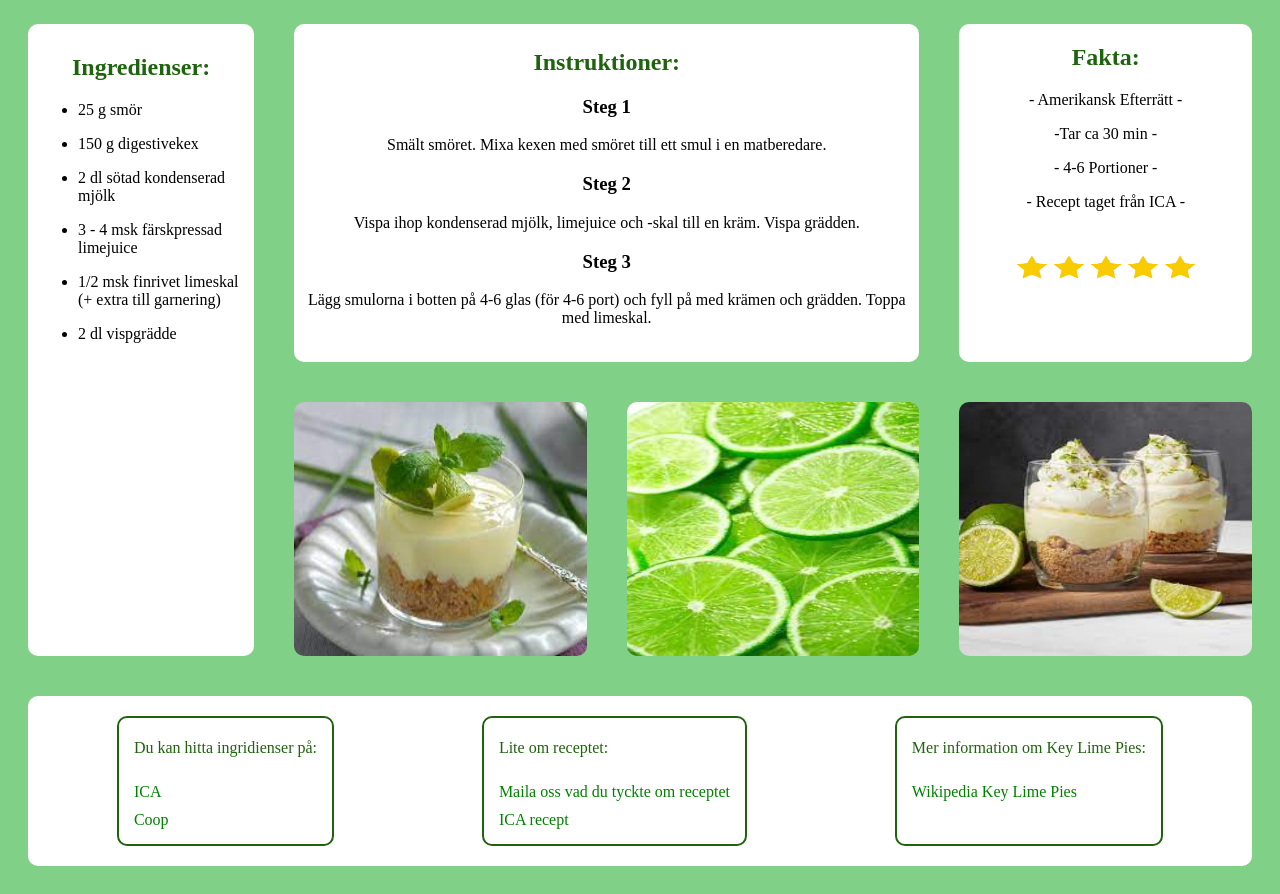
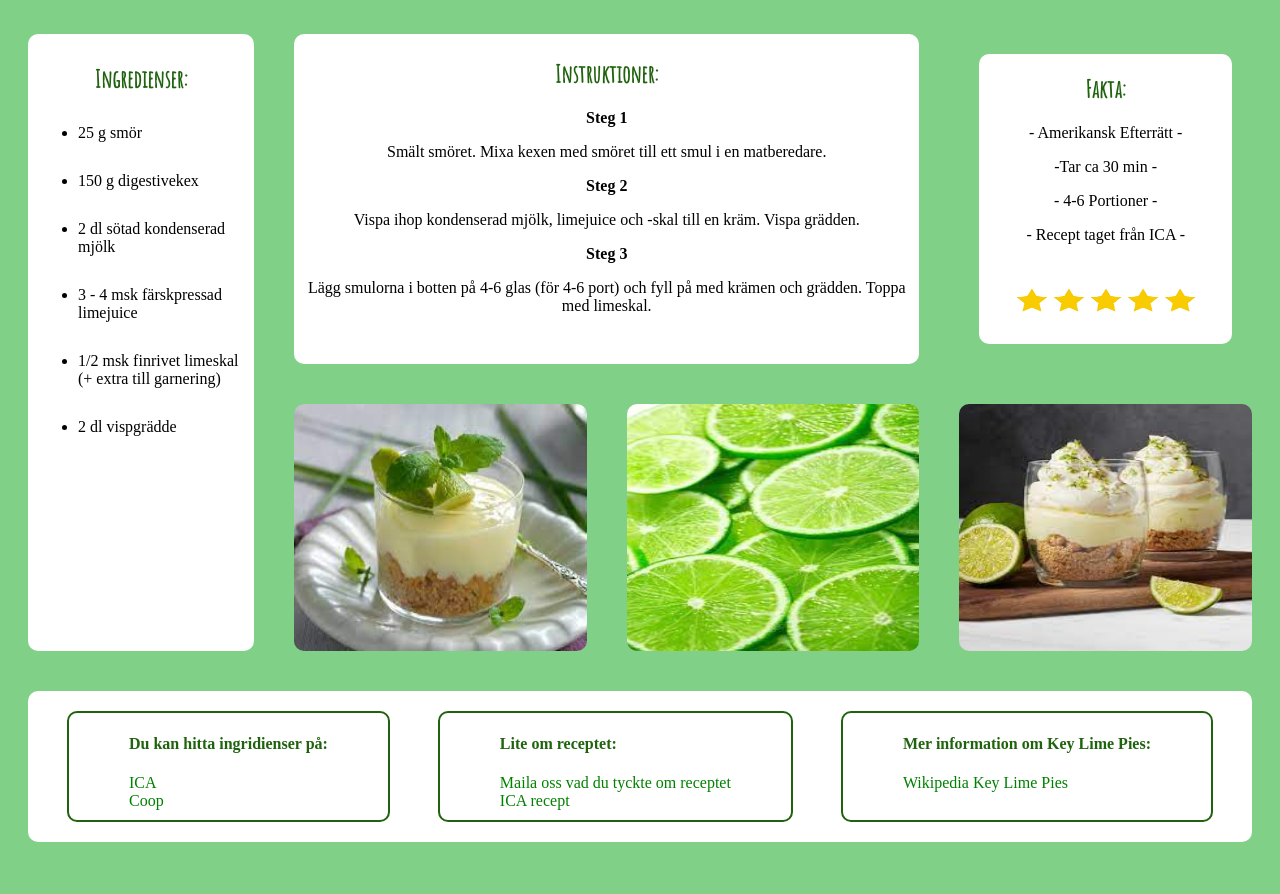
Before and after one commit to TE22A-andersson-tea/Projekt-1_Key_lime_pie, a plain HTML site: page index.html in a window 1280 px wide. Shown: the part 124-1018 px from the top of the page. After the commit the page ends 994 px from the top, so only its background shows below. Drawn offline with Linux system fonts and the light colour scheme; a web font is replaced by a local one.

Commit message:
Förkortat min css fil och laggt till bilder

```diff
--- a/index.html
+++ b/index.html
@@ -5,26 +5,26 @@
     <meta name="viewport" content="width=device-width, initial-scale=1.0">
     <title>Document</title>
     <link rel="stylesheet" href="style.css">
+    <link rel="stylesheet" href="https://fonts.googleapis.com/css?family=Sofia">
+    <link rel="stylesheet" href="https://fonts.googleapis.com/css?family=Indie Flower">
+    <link rel="stylesheet" href="https://fonts.googleapis.com/css?family=Amatic SC">
 </head>
 
 <body>
     <header>
+        <img id = "Lime" src="./img/lime-slice-icon-illustration-png.webp" alt="Limeskiva">
         <h1>Key Lime Pie</h1>
+        <img id = "Lime"src="./img/lime-slice-icon-illustration-png.webp" alt="Limeskiva">
     </header>
 
     <div class = "Ingredienser">
         <h2>Ingredienser:</h2>
         <ul>
             <li>25 g smör</li>
-            <p></p>
             <li>150 g digestivekex</li>
-            <p></p>
             <li>2 dl sötad kondenserad mjölk</li>
-            <p></p>
             <li>3 - 4 msk färskpressad limejuice</li>
-            <p></p>
             <li>1/2 msk finrivet limeskal (+ extra till garnering)</li>
-            <p></p>
             <li>2 dl vispgrädde</li>
         </ul>
     </div>
@@ -45,26 +45,26 @@
         <p>-Tar ca 30 min -</p>
         <p>- 4-6 Portioner -</p>
         <p>- Recept taget från ICA -</p>
-        <img src="./img/fem-stjärnor.png" alt="fem stjärnor">
+        <img id="fem"src="./img/fem-stjärnor.png" alt="fem stjärnor">
     </div>
 
-    <div class = "Bild1"></div>
-    <div class = "Bild2"></div>
-    <div class = "Bild3"></div>
+        <div class = "Bild1"></div>
+        <div class = "Bild2"></div>
+        <div class = "Bild3"></div>
 
     <footer>
         <div class = "Vänster">
-            <p>Du kan hitta ingridienser på:</p>
+            <h4>Du kan hitta ingridienser på:</h4>
             <a href="https://www.ica.se/">ICA</a>
             <a href="https://www.coop.se/">Coop</a>
         </div>
         <div class = "Mitten">
-            <p>Lite om receptet:</p>
+            <h4>Lite om receptet:</h4>
             <a href="mailto:">Maila oss vad du tyckte om receptet</a>
             <a href="https://www.ica.se/recept/key-lime-pie-i-glas-727754/">ICA recept</a>
         </div>
         <div class = "Höger">
-            <p>Mer information om Key Lime Pies:</p>
+            <h4>Mer information om Key Lime Pies:</h4>
             <a href="https://en.wikipedia.org/wiki/Key_lime_pie">Wikipedia Key Lime Pies</a>
         </div>
     </footer>
--- a/style.css
+++ b/style.css
@@ -3,7 +3,7 @@ body{
     grid-template-columns: 0.8fr 1fr 1fr 1fr;
     grid-template-rows: 0.5fr 1.8fr 1.4fr 0.8fr;
     background-color: #80D088;
-    /*background-image: url(./img/key-ime-pie_img.jpg);
+    /*background-image: url(./img/LimePie-bakrund.jpg);
     background-repeat: no-repeat;
     background-size: cover;*/
 }
@@ -11,6 +11,17 @@ body{
 h2{
     text-align: center;
     color: #1f630e;
+    font-family: "Amatic SC";
+}
+h3{
+    font-family:"Sofia";
+    font-size: medium;
+}
+
+
+#Lime{
+    height: 80px;
+    width: 200px;
 }
 
 header{
@@ -21,6 +32,9 @@ header{
     margin: 20px;
     color: #1f630e;
     border-radius: 10px;
+    display: flex;
+    flex-direction: row;
+    font-family: "Indie Flower";
 }
 
 .Ingredienser{
@@ -30,6 +44,10 @@ header{
     padding: 10px;
     margin: 20px;
     border-radius: 10px;
+}
+
+li{
+    margin-top: 30px;
 }
 
 .Instruktioner{
@@ -48,41 +66,36 @@ header{
     grid-row: 2/3;
     text-align: center;
     background-color: white;
-    margin: 20px;
+    margin: 40px;
     border-radius: 10px;
 }
 
-img{
+ #fem{
     height: 80px;
     width: 200px;
+}
+
+.Bild1, .Bild2, .Bild3{
+    margin: 20px;
+    background-position: center;
+    background-size: 100% 100%;
+    border-radius: 10px;
 }
 
 .Bild1{
     grid-column: 2/3;
     grid-row: 3/4;
     background-image: url(./img/Key.lime.pie.jpg);
-    margin: 20px;
-    background-position: center;
-    background-size: 100% 100%;
-    border-radius: 10px;
 }
 .Bild2{
     grid-column: 3/4;
     grid-row: 3/4;
     background-image: url(./img/Lime_aesthetic.jpg);
-    margin: 20px;
-    background-position: center;
-    background-size: 100% 100%;
-    border-radius: 10px;
 }
 .Bild3{
     grid-column: 4/5;
     grid-row: 3/4;
     background-image: url(./img/nedladdning.key.lime.jpg);
-    margin: 20px;
-    background-position: center;
-    background-size: 100% 100%;
-    border-radius: 10px;
 }
 
 footer{
@@ -101,36 +114,17 @@ a{
     text-decoration: none;
     color: green;
 }
-.Vänster{
+
+.Vänster, .Mitten, .Höger{
     display: flex;
     flex-direction: column;
     align-content: center;
-    gap: 10px;
+
     border: 2px solid #1f630e;
     margin: 5px;
-    padding: 15px;
-    padding-top: 5px;
+    padding-bottom: 10px;
+    padding-top: 0px;
     border-radius: 10px;
+    padding-right: 60px;
+    padding-left: 60px;
 }
-.Mitten{
-    display: flex;
-    flex-direction: column;
-    align-content: center;
-    gap: 10px;
-    border: 2px solid #1f630e;
-    margin: 5px;
-    padding: 15px;
-    padding-top: 5px;
-    border-radius: 10px;
-}
-.Höger{
-    display: flex;
-    flex-direction: column;
-    align-content: center;
-    gap: 10px;
-    border: 2px solid #1f630e;
-    margin: 5px;
-    padding: 15px;
-    padding-top: 5px;
-    border-radius: 10px;
-}
```
Also changed, not shown: img/5-stars-img.jpg (deleted), img/LimePie-bakrund.jpg (added), img/lime-slice-icon-illustration-png.webp (added).
